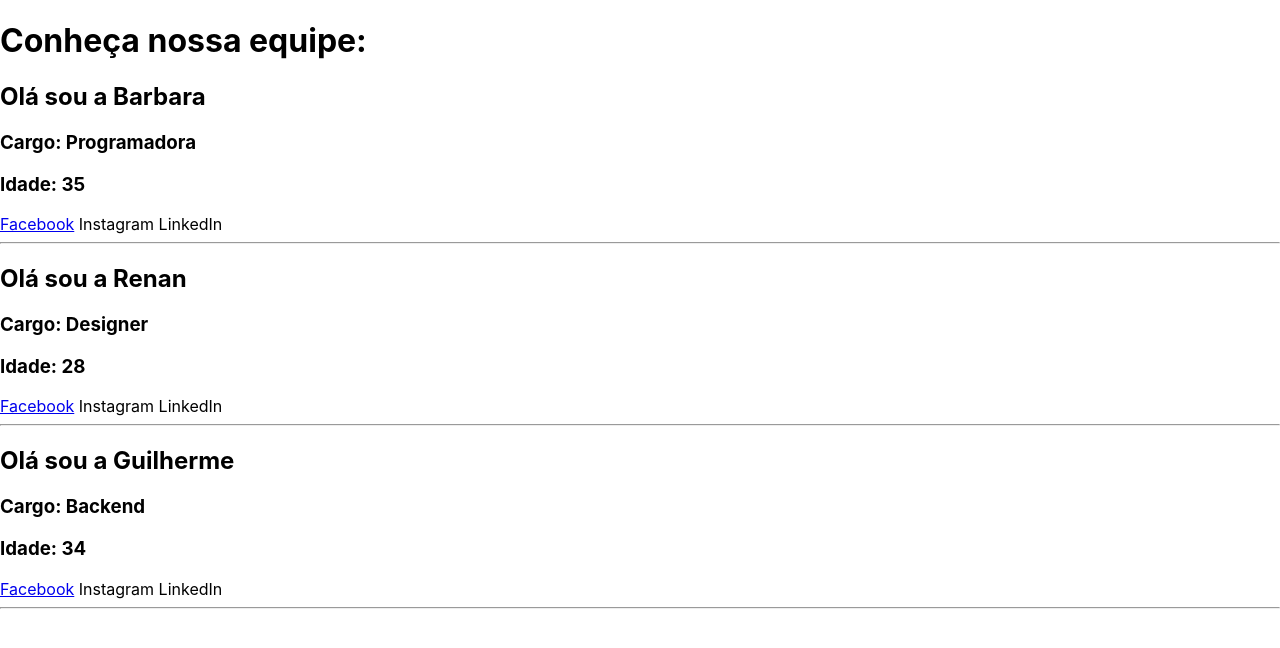
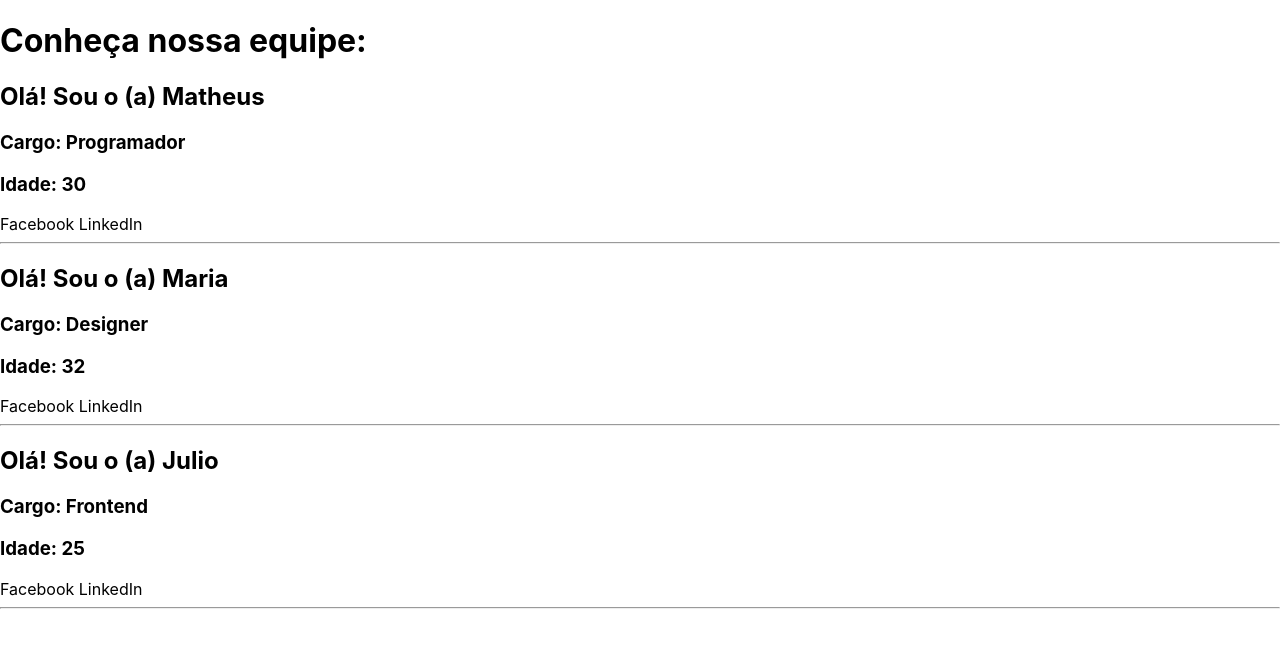
Before and after one commit to BarbaraDainese/react_udemy, a React (Create React App) app in the folder meusite/: page / in a window 1280 px wide. Shown: the top 648 px of the page. Built offline with nearby package versions, Linux system fonts and the light colour scheme.

Commit message:
class e components

```diff
--- a/meusite/src/App.js
+++ b/meusite/src/App.js
@@ -1,47 +1,42 @@
-import React from 'react';
+import { render } from '@testing-library/react';
+import React, {Component} from 'react';
 
-const Equipe = (props) => {
-    return (
-        <div>
-            <Sobre nome={props.nome} cargo={props.cargo}
-                idade={props.idade}/>
-            <Social fb={props.facebook}/>
-            <hr/>
-        </div>
-    )
+class Equipe extends Component{
+    render(){
+        return(
+            <><Sobre nome={this.props.nome} cargo={this.props.cargo} idade={this.props.idade} /><Social /><hr /></>
+        );
+    }
 }
 
-const Sobre = (props) =>{
+class Sobre extends Component{
+    render(){
+        return(
+            <div>
+                <h2>Olá! Sou o (a) {this.props.nome}</h2>
+                <h3>Cargo: {this.props.cargo}</h3>
+                <h3>Idade: {this.props.idade}</h3>
+            </div>
+        );
+    }
+}
+
+const Social = () =>{
     return(
         <div>
-            <h2> Olá sou  a {props.nome}</h2>
-            <h3>Cargo: {props.cargo}</h3>
-            <h3>Idade: {props.idade}</h3>
+        <a>Facebook </a>
+        <a>LinkedIn </a>
         </div>
-    );
-}
-
-const Social = (props) =>{
-    return(
-        <div>
-            <a href={props.fb}> Facebook</a>
-            <a> Instagram</a>
-            <a> LinkedIn</a>
-        </div>
-    )
+        );
 }
 
 function App(){
-    return (
+    return(
         <div>
             <h1>Conheça nossa equipe:</h1>
-            <Equipe nome="Barbara" cargo="Programadora" idade="35"
-                facebook="https://google.com"/>
-            <Equipe nome="Renan" cargo="Designer" idade="28"
-                facebook="https://google.com"/>
-            <Equipe nome="Guilherme" cargo="Backend" idade="34"
-                facebook="https://google.com"/>
-
+            <Equipe nome="Matheus" cargo="Programador" idade="30"/>
+            <Equipe nome="Maria" cargo="Designer" idade="32"/>
+            <Equipe nome="Julio" cargo="Frontend" idade="25"/>
         </div>
     );
 }
```
